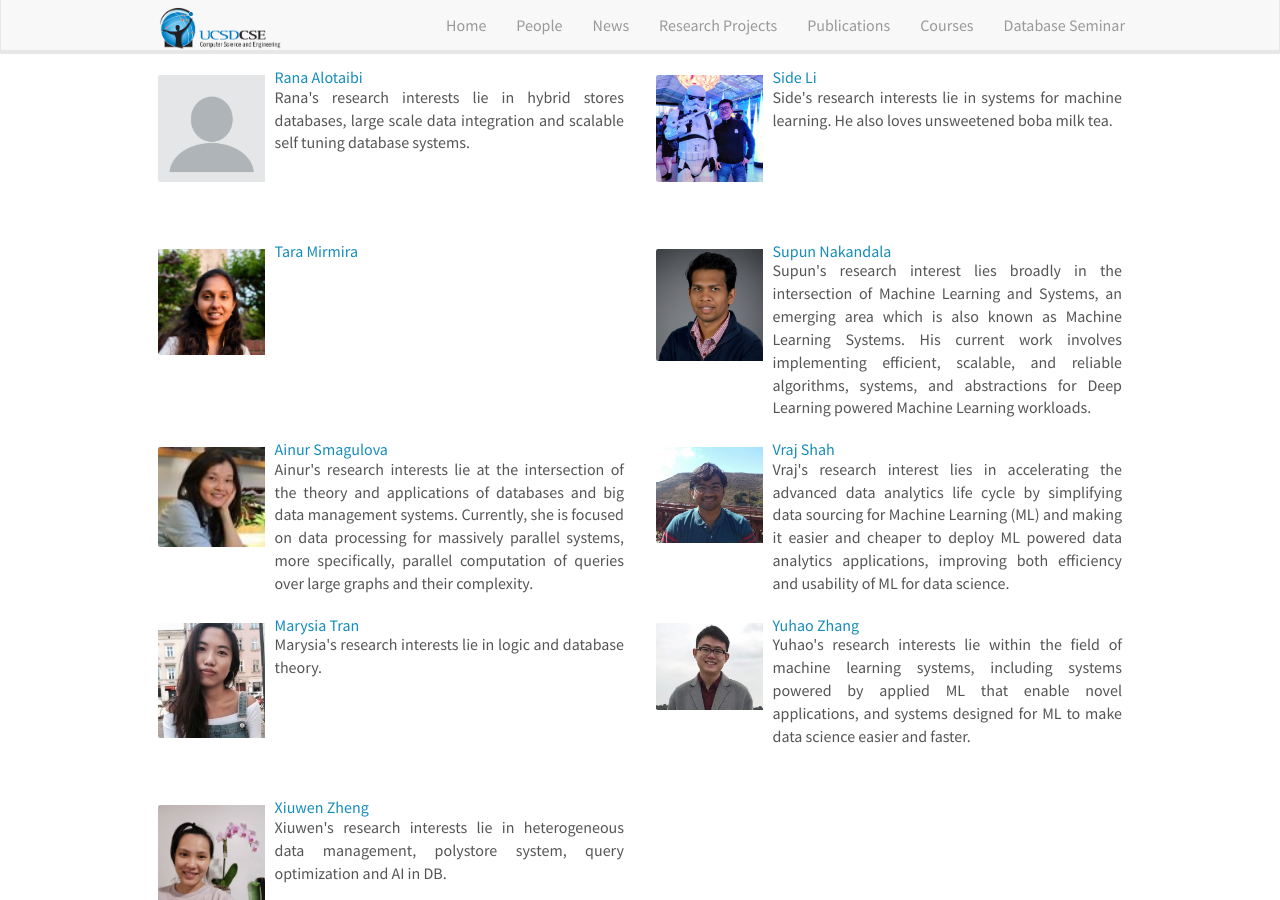
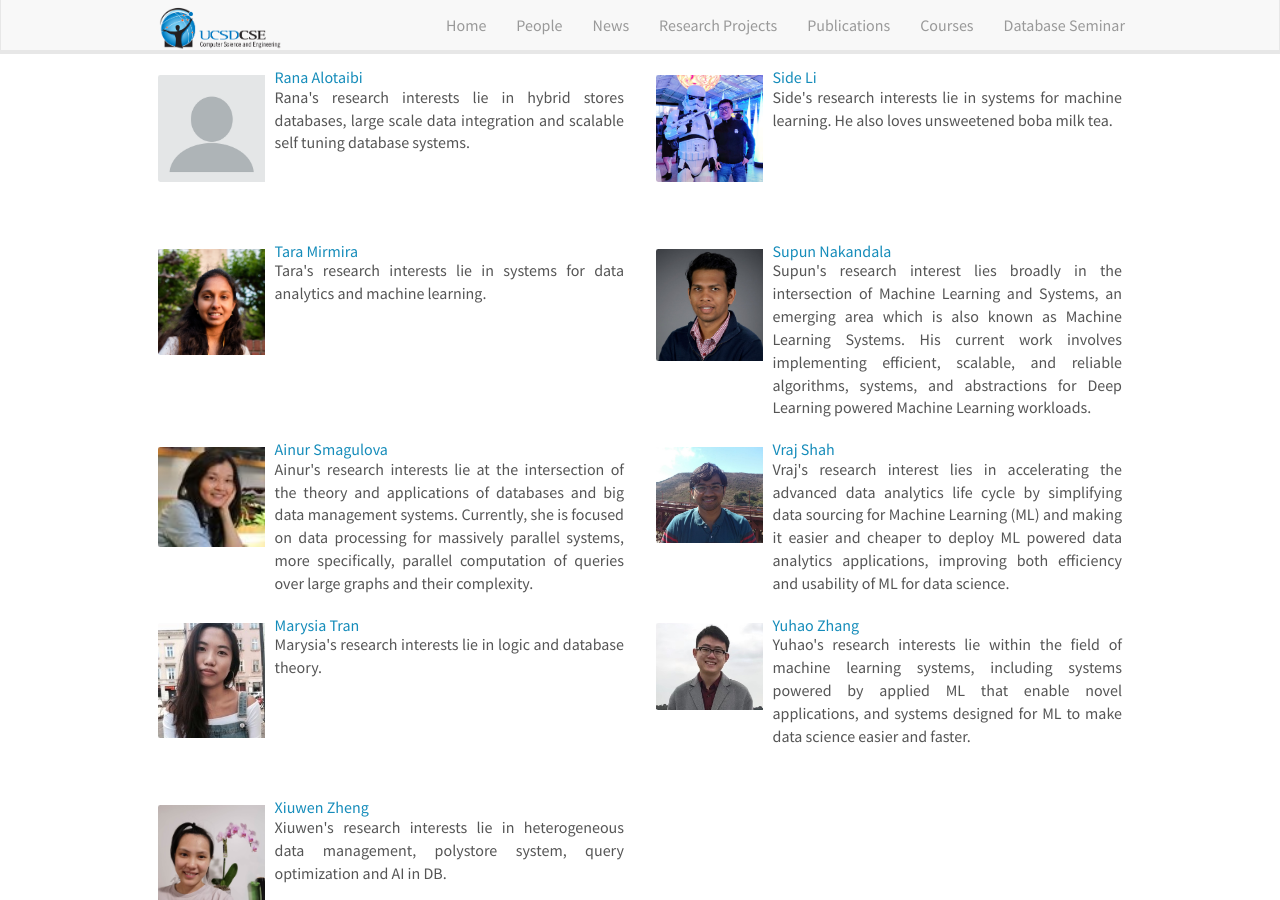
Before and after one commit to dbucsd/dbucsd.github.io, a Jekyll site: the page built from index.md, in a window 1280 px wide and 900 px high, scrolled down 1240 px. Built offline with Jekyll 4.4.1, drawn with Linux system fonts in a browser that asks for light colours; nearby versions of some CDN libraries.

Commit message:
add Tara info

```diff
--- a/_data/students.yml
+++ b/_data/students.yml
@@ -9,6 +9,7 @@
 - name: Tara Mirmira
   photo: tara.png
   web: https://www.linkedin.com/in/tara-mirmira/
+  info: "Tara's research interests lie in systems for data analytics and machine learning."
 - name: Supun Nakandala
   photo: supun.jpg
   web: https://scnakandala.github.io/
```
